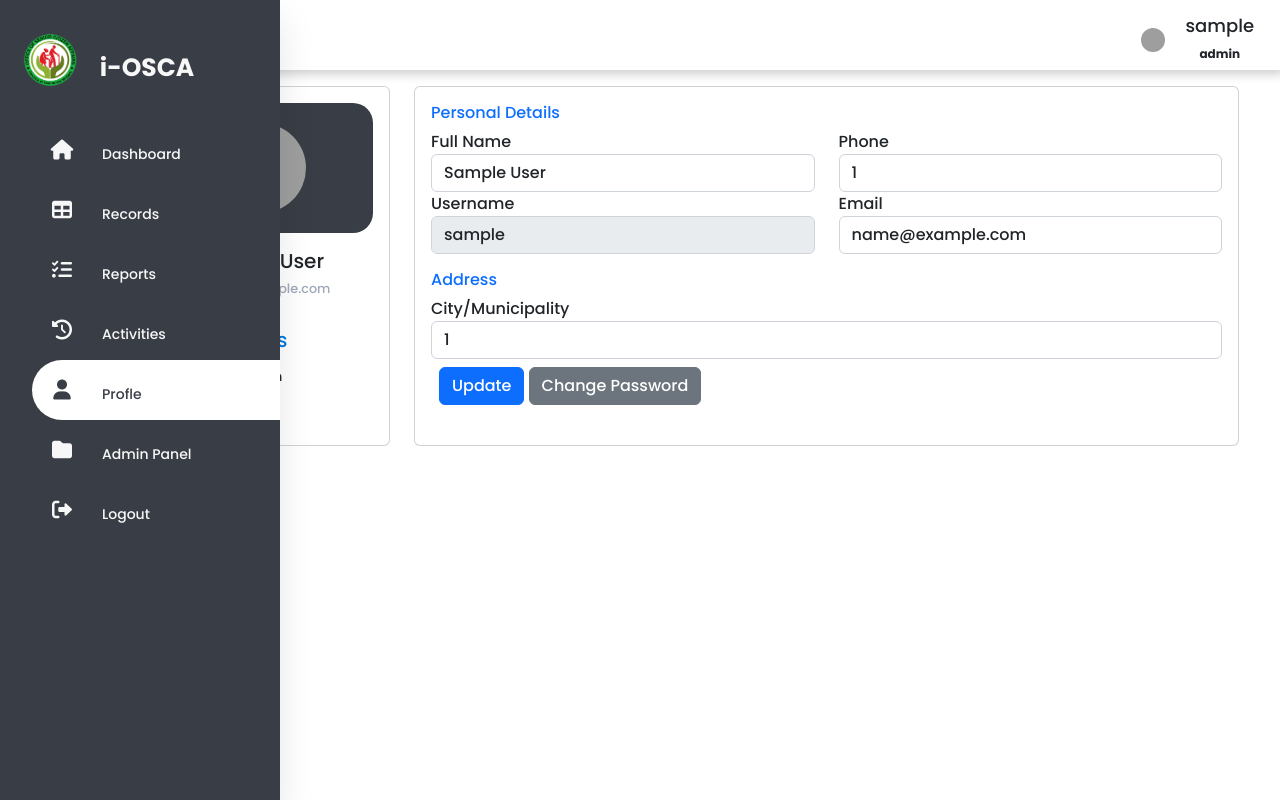
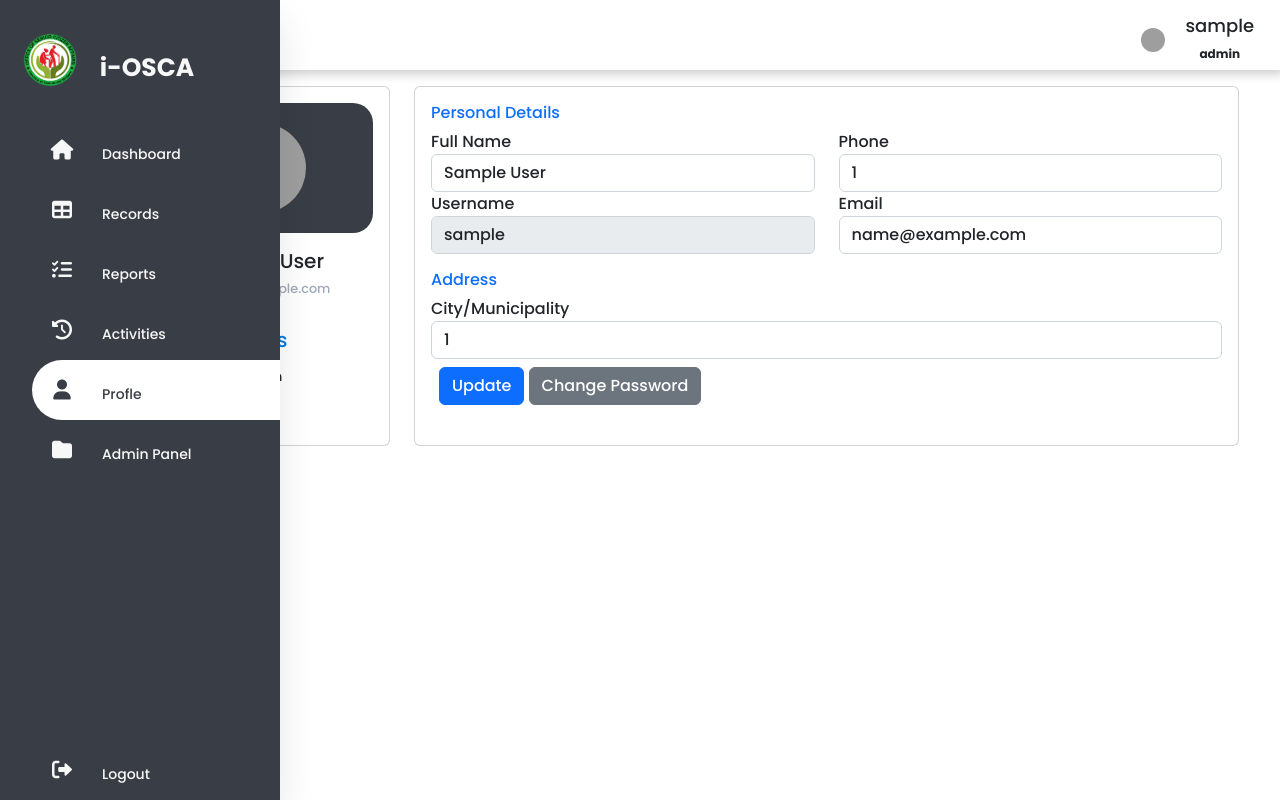
Before and after one commit to kntjrld/i-osca, a PHP site: page /profile.php in a window 1280 px wide. Run offline with PHP 8.4, Linux system fonts and the light colour scheme; the visitor is signed in with stand-in values (Sample User, id 1); data that the repository does not hold is empty; grey boxes are pictures that could not be loaded.

Commit message:
change logout btn position

```diff
--- a/css/g_style.css
+++ b/css/g_style.css
@@ -57,7 +57,7 @@ body {
     color:var(--main-color);
 }
 
-.side-nav a{
+ul a{
     position: relative;
     color: rgb(85, 83, 83);
     font-size: 14px;
@@ -110,7 +110,7 @@ a.active i{
 }
 
 .logout {
-    position: absolute;
+    position:absolute;
     bottom: 0;
 }
 
```
